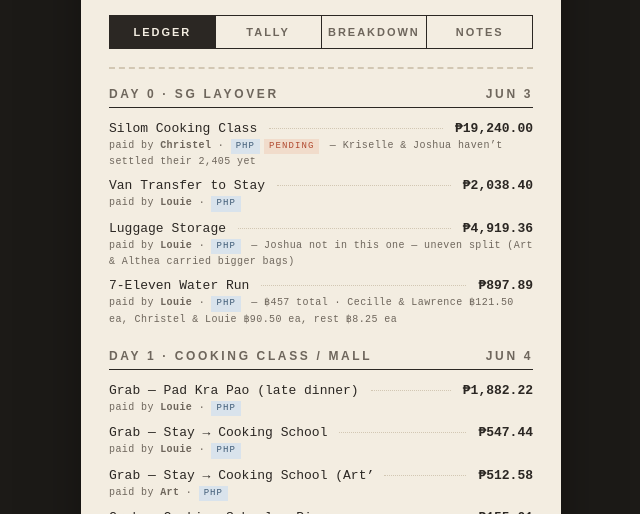
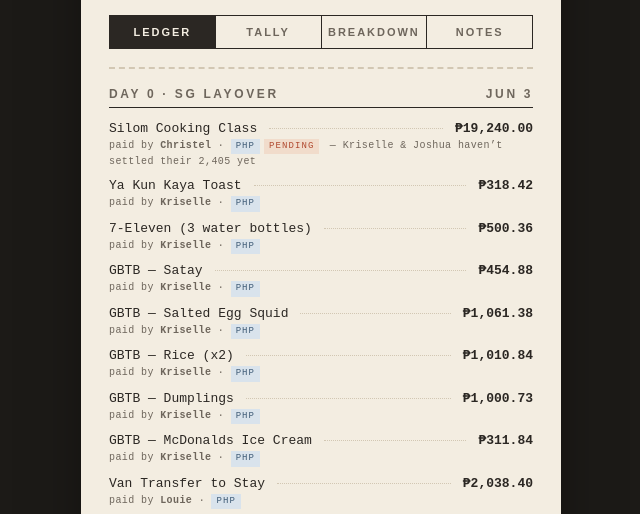
Before and after one commit to lojayrivz/musical-robot, a plain HTML site: page index.html in a window 1280 px wide. Shown: the part 196-710 px from the top of the page, without its empty margins (319-959 px from the left). Drawn offline with Linux system fonts and the light colour scheme.

Commit message:
[Update] Kriselle's Contribution

```diff
--- a/index.html
+++ b/index.html
@@ -345,6 +345,13 @@ function even(total, members){
 const items = [
   // DAY 0 — SG LAYOVER
   {day:'Day 0 · SG Layover', date:'Jun 3', title:'Silom Cooking Class', currency:'PHP', total:19240, paidBy:'Christel', shares:even(19240,M), paid:['Louie','Christel','Cecille','Lawrence','Althea','Art'], tags:['pending'], note:'Kriselle & Joshua haven\u2019t settled their 2,405 yet'},
+  {day:'Day 0 · SG Layover', date:'Jun 3', title:'Ya Kun Kaya Toast', currency:'PHP', total:318.42, paidBy:'Kriselle', shares:{Art:106.14, Althea:106.14, Kriselle:106.14}},
+  {day:'Day 0 · SG Layover', date:'Jun 3', title:'7-Eleven (3 water bottles)', currency:'PHP', total:500.36, paidBy:'Kriselle', shares:{Art:166.79, Althea:166.79, Kriselle:166.79}},
+  {day:'Day 0 · SG Layover', date:'Jun 3', title:'GBTB — Satay', currency:'PHP', total:454.88, paidBy:'Kriselle', shares:{Art:151.63, Althea:151.63, Kriselle:151.63}},
+  {day:'Day 0 · SG Layover', date:'Jun 3', title:'GBTB — Salted Egg Squid', currency:'PHP', total:1061.38, paidBy:'Kriselle', shares:{Art:353.79, Althea:353.79, Kriselle:353.79}},
+  {day:'Day 0 · SG Layover', date:'Jun 3', title:'GBTB — Rice (x2)', currency:'PHP', total:1010.84, paidBy:'Kriselle', shares:{Art:336.95, Althea:336.95, Kriselle:336.95}},
+  {day:'Day 0 · SG Layover', date:'Jun 3', title:'GBTB — Dumplings', currency:'PHP', total:1000.73, paidBy:'Kriselle', shares:{Art:333.58, Althea:333.58, Kriselle:333.58}},
+  {day:'Day 0 · SG Layover', date:'Jun 3', title:'GBTB — McDonalds Ice Cream', currency:'PHP', total:311.84, paidBy:'Kriselle', shares:{Art:103.95, Althea:103.95, Kriselle:103.95}},
   {day:'Day 0 · SG Layover', date:'Jun 3', title:'Van Transfer to Stay', currency:'PHP', total:2038.40, paidBy:'Louie', shares:even(2038.40,M), paid:['Althea']},
   {day:'Day 0 · SG Layover', date:'Jun 3', title:'Luggage Storage', currency:'PHP', total:4919.36, paidBy:'Louie',
     shares:{Art:1355.33, Althea:803.16, Christel:552.17, Cecille:552.17, Lawrence:552.17, Kriselle:552.17, Louie:552.17},
@@ -362,8 +369,8 @@ const items = [
   {day:'Day 1 · Cooking Class / Mall', date:'Jun 4', title:'Grab — Cooking School → Pier', currency:'PHP', total:155.01, paidBy:'Louie', shares:even(155.01,['Christel','Cecille','Lawrence','Louie'])},
   {day:'Day 1 · Cooking Class / Mall', date:'Jun 4', title:'Grab — Cooking School → Pier (Art\u2019s side)', currency:'PHP', total:157.26, paidBy:'Art', shares:even(157.26,['Althea','Art','Joshua','Kriselle'])},
   {day:'Day 1 · Cooking Class / Mall', date:'Jun 4', title:'Ferry to Iconsiam', currency:'PHP', total:182.36, paidBy:'Althea', shares:even(182.36,M), settled:['Christel','Louie'], tags:['settled'], note:'฿96 total · Christel & Louie already squared up with Althea'},
-  {day:'Day 1 · Cooking Class / Mall', date:'Jun 4', title:'Iconsiam — Pancake', currency:'THB', total:60, paidBy:'Kriselle', shares:even(60,M)},
-  {day:'Day 1 · Cooking Class / Mall', date:'Jun 4', title:'Iconsiam — Dimsum', currency:'THB', total:280, paidBy:'Kriselle', shares:even(280,M)},
+  {day:'Day 1 · Cooking Class / Mall', date:'Jun 4', title:'Iconsiam — Pancake', currency:'THB', total:60, paidBy:'Kriselle', shares:even(60,M), paid:M.filter(m=>m!=='Kriselle'), note:'Free! Kriselle covered this for everyone 🎉'},
+  {day:'Day 1 · Cooking Class / Mall', date:'Jun 4', title:'Iconsiam — Dimsum', currency:'PHP', total:531.89, paidBy:'Kriselle', shares:even(531.89,M), note:'฿280 total'},
   {day:'Day 1 · Cooking Class / Mall', date:'Jun 4', title:'Ferry from Iconsiam', currency:'PHP', total:182.36, paidBy:'Althea', shares:even(182.36,M), settled:['Christel','Louie'], tags:['settled'], note:'฿96 total · Christel & Louie already squared up with Althea'},
   {day:'Day 1 · Cooking Class / Mall', date:'Jun 4', title:'Train to Siam', currency:'PHP', total:151.97, paidBy:'Louie', shares:even(151.97,['Christel','Louie'])},
   {day:'Day 1 · Cooking Class / Mall', date:'Jun 4', title:'Wingstop', currency:'PHP', total:3778.35, paidBy:'Althea', shares:even(3778.35,M), paid:['Louie','Christel'], note:'฿1,989 total'},
@@ -394,7 +401,7 @@ const items = [
   {day:'Day 2 · Temple Day', date:'Jun 5', title:'Crispy Pancake', currency:'PHP', total:75.98, paidBy:'Althea', shares:even(75.98,['Althea','Art','Joshua','Kriselle']), note:'฿40 total'},
   {day:'Day 2 · Temple Day', date:'Jun 5', title:'Crispy Pork, Chinatown', currency:'PHP', total:873.83, paidBy:'Joshua', shares:even(873.83,M.filter(m=>m!=='Louie')), note:'฿460 total'},
   {day:'Day 2 · Temple Day', date:'Jun 5', title:'Sugarcane Drink', currency:'PHP', total:94.98, paidBy:'Althea', shares:even(94.98,['Althea','Art']), note:'฿50 total'},
-  {day:'Day 2 · Temple Day', date:'Jun 5', title:'Train to Asok (Terminal 21)', currency:'THB', total:256, paidBy:'Kriselle', shares:even(256,M)},
+  {day:'Day 2 · Temple Day', date:'Jun 5', title:'Train to Asok (Terminal 21)', currency:'PHP', total:486.40, paidBy:'Kriselle', shares:even(486.40,M), note:'฿256 total'},
   {day:'Day 2 · Temple Day', date:'Jun 5', title:'Grab — Terminal 21 → Stay', currency:'PHP', total:303.15, paidBy:'Louie', shares:even(303.15,['Christel','Cecille','Lawrence','Louie'])},
   {day:'Day 2 · Temple Day', date:'Jun 5', title:'Grab — Terminal 21 → Stay (Art\u2019s side)', currency:'PHP', total:272.60, paidBy:'Art', shares:even(272.60,['Althea','Art','Joshua','Kriselle'])},
   {day:'Day 2 · Temple Day', date:'Jun 5', title:'Omelette Rice Dinner', currency:'PHP', total:1292.80, paidBy:'Louie',
@@ -405,7 +412,7 @@ const items = [
   // DAY 3 — PATTAYA
   {day:'Day 3 · Pattaya', date:'Jun 6', title:'Van Rental — Pattaya', currency:'PHP', total:7598.50, paidBy:'Louie', shares:even(7598.50,M), paid:['Althea'], note:'฿4,000 total'},
   {day:'Day 3 · Pattaya', date:'Jun 6', title:'Nong Nooch Garden — Admission', currency:'PHP', total:6800, paidBy:'Louie', shares:even(6800,M), paid:['Althea']},
-  {day:'Day 3 · Pattaya', date:'Jun 6', title:'Lunch — Mae Pong Sri', currency:'THB', total:1313, paidBy:'Kriselle', shares:even(1313,['Althea','Art','Joshua','Kriselle'])},
+  {day:'Day 3 · Pattaya', date:'Jun 6', title:'Lunch — Mae Pong Sri', currency:'PHP', total:2522.43, paidBy:'Kriselle', shares:even(2522.43,['Althea','Art','Joshua','Kriselle']), note:'฿1,313 total'},
   {day:'Day 3 · Pattaya', date:'Jun 6', title:'Sanctuary of Truth', currency:'PHP', total:6078.80, paidBy:'Louie', shares:even(6078.80,M), paid:['Althea'], note:'฿3,200 cash'},
   {day:'Day 3 · Pattaya', date:'Jun 6', title:'Baby Octopus', currency:'PHP', total:379.92, paidBy:'Althea', shares:even(379.92,M), paid:['Louie','Christel'], note:'฿200 total'},
   {day:'Day 3 · Pattaya', date:'Jun 6', title:'Haroy Chicken Wrap', currency:'PHP', total:169.07, paidBy:'Althea', shares:even(169.07,['Althea','Art']), note:'฿89 total'},
@@ -415,7 +422,7 @@ const items = [
   {day:'Day 3 · Pattaya', date:'Jun 6', title:'Tuktuk to MBK (BKK group)', currency:'PHP', total:189.96, paidBy:'Louie', shares:even(189.96,['Christel','Cecille','Lawrence','Louie'])},
   {day:'Day 3 · Pattaya', date:'Jun 6', title:'Grab — MBK → Stay', currency:'PHP', total:523.67, paidBy:'Louie', shares:even(523.67,['Christel','Cecille','Lawrence','Louie'])},
   {day:'Day 3 · Pattaya', date:'Jun 6', title:'Grab — MBK → Stay (Art\u2019s side)', currency:'PHP', total:518.12, paidBy:'Art', shares:even(518.12,['Althea','Art','Joshua','Kriselle'])},
-  {day:'Day 3 · Pattaya', date:'Jun 6', title:'7-Eleven Chang Beer', currency:'THB', total:1104.64, paidBy:'Kriselle', shares:even(1104.64,['Art','Joshua','Kriselle','Lawrence','Louie'])},
+  {day:'Day 3 · Pattaya', date:'Jun 6', title:'7-Eleven Chang Beer', currency:'PHP', total:575, paidBy:'Kriselle', shares:even(575,['Art','Joshua','Kriselle','Lawrence','Louie']), note:'฿1,104.64 total · Kriselle deducted her personal items, resulting in ₱575 shared split'},
 
   // DAY 4 — FREE DAY
   {day:'Day 4 · Free Day', date:'Jun 7', title:'Grab — Stay → Platinum Mall', currency:'PHP', total:352.39, paidBy:'Louie', shares:even(352.39,['Christel','Cecille','Lawrence','Louie'])},
```
